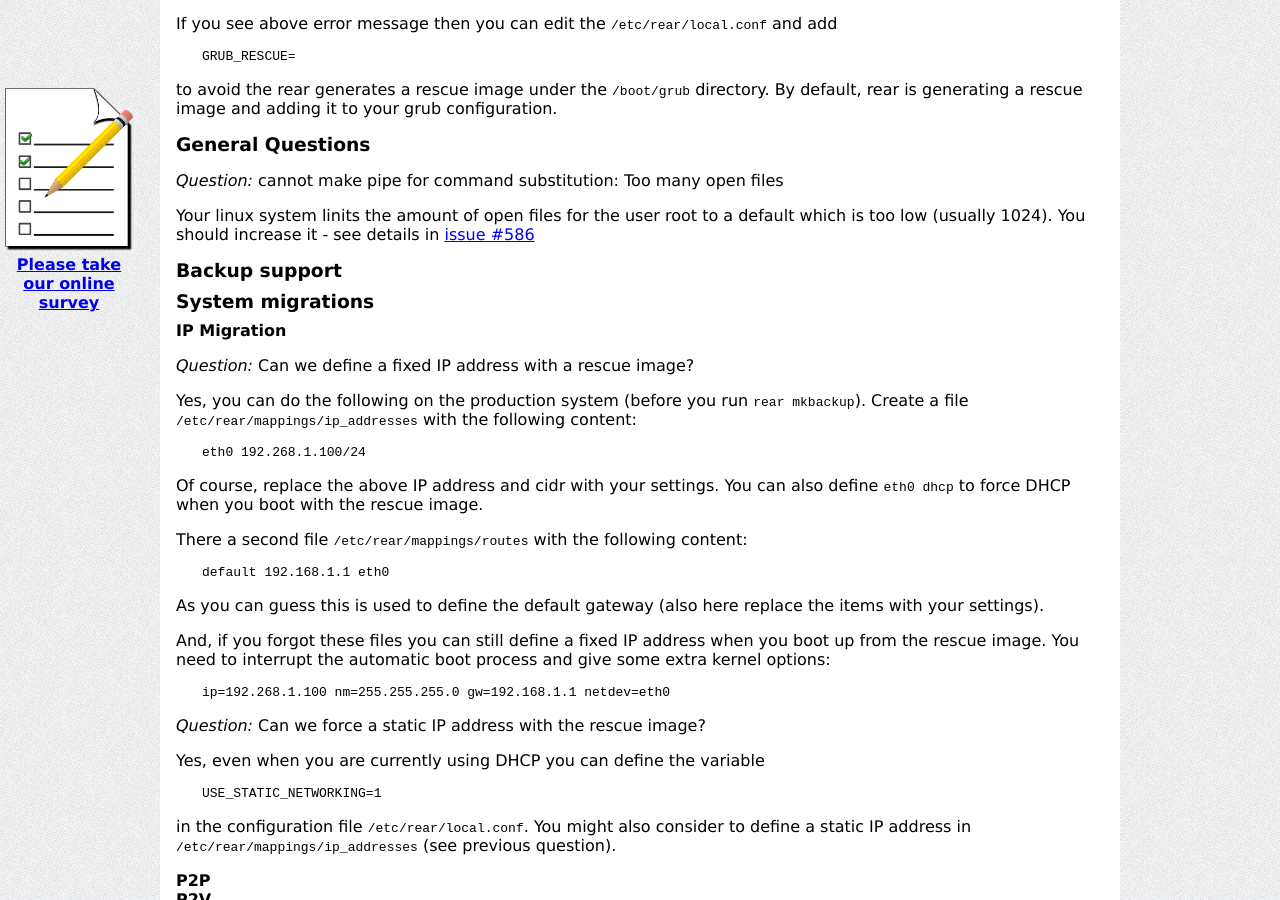
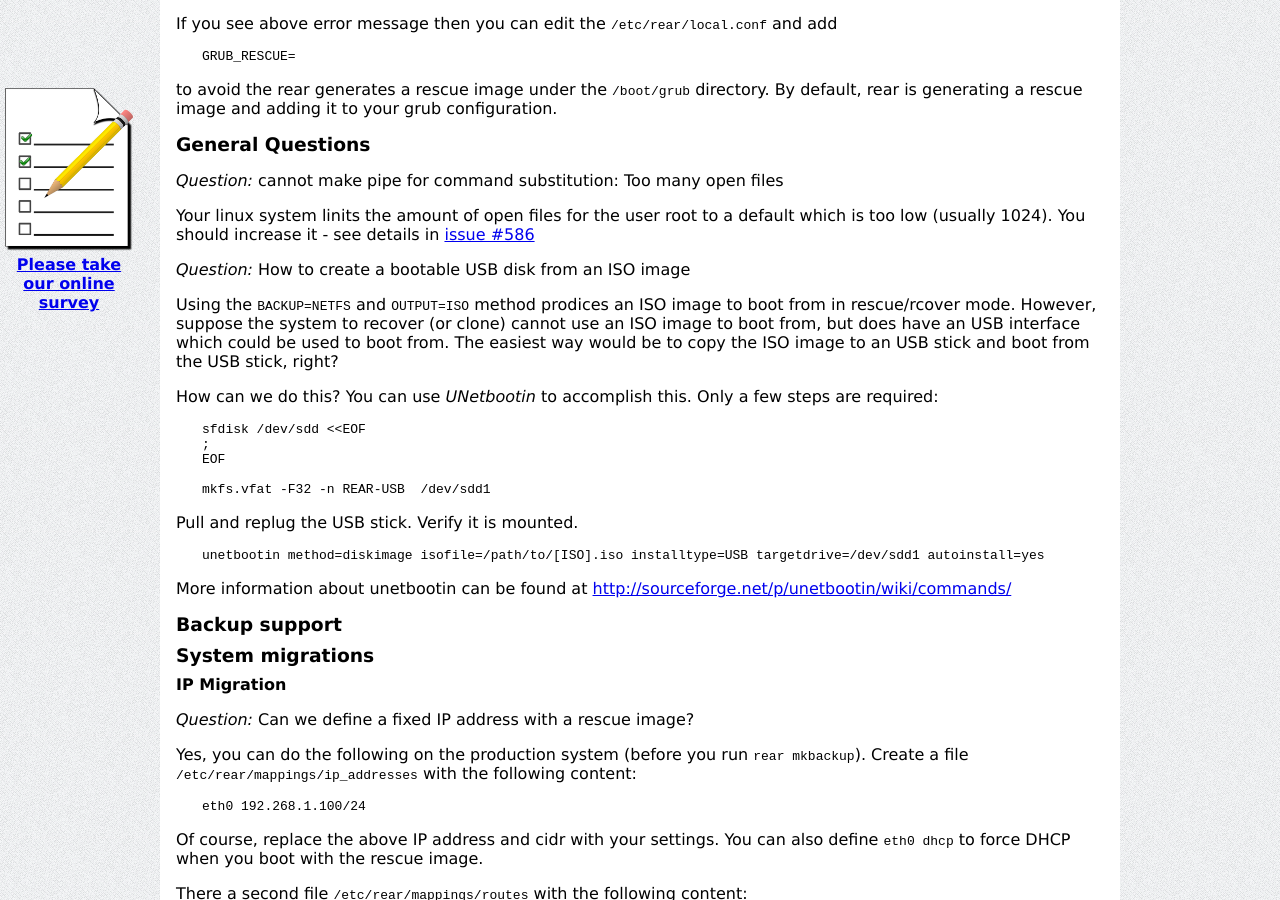
Before and after one commit to rear/rear.github.com, a Jekyll site: the page built from documentation/faq.md, in a window 1280 px wide and 900 px high, scrolled down 387 px. Built offline with Jekyll 4.4.1, drawn with Linux system fonts in a browser that asks for light colours; comment, search, counter and statistics services are not loaded.

Commit message:
added the unetbootin question/answer to our FAQ page

```diff
--- a/documentation/faq.md
+++ b/documentation/faq.md
@@ -29,6 +29,24 @@ rear is generating a rescue image and adding it to your grub configuration.
 *Question:* cannot make pipe for command substitution: Too many open files
 
 Your linux system linits the amount of open files for the user root to a default which is too low (usually 1024). You should increase it - see details in [issue #586](https://github.com/rear/rear/issues/586)
+
+*Question:* How to create a bootable USB disk from an ISO image
+
+Using the `BACKUP=NETFS` and `OUTPUT=ISO` method prodices an ISO image to boot from in rescue/rcover mode. However, suppose the system to recover (or clone) cannot use an ISO image to boot from, but does have an USB interface which could be used to boot from. The easiest way would be to copy the ISO image to an USB stick and boot from the USB stick, right?
+
+How can we do this? You can use *UNetbootin* to accomplish this. Only a few steps are required:
+
+    sfdisk /dev/sdd <<EOF
+    ;
+    EOF
+
+    mkfs.vfat -F32 -n REAR-USB  /dev/sdd1
+
+Pull and replug the USB stick. Verify it is mounted.
+
+    unetbootin method=diskimage isofile=/path/to/[ISO].iso installtype=USB targetdrive=/dev/sdd1 autoinstall=yes
+
+More information about unetbootin can be found at [http://sourceforge.net/p/unetbootin/wiki/commands/](http://sourceforge.net/p/unetbootin/wiki/commands/)
 
 ### Backup support
 
```
